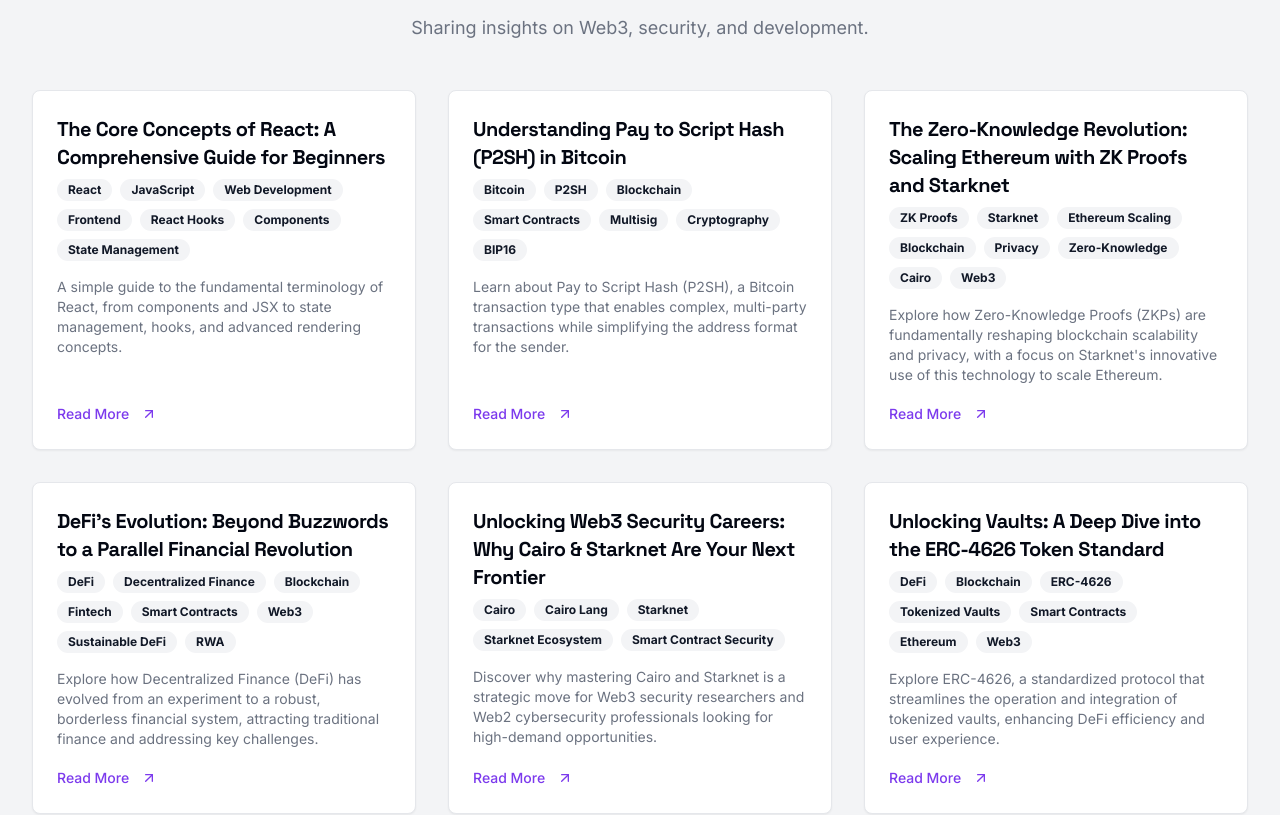
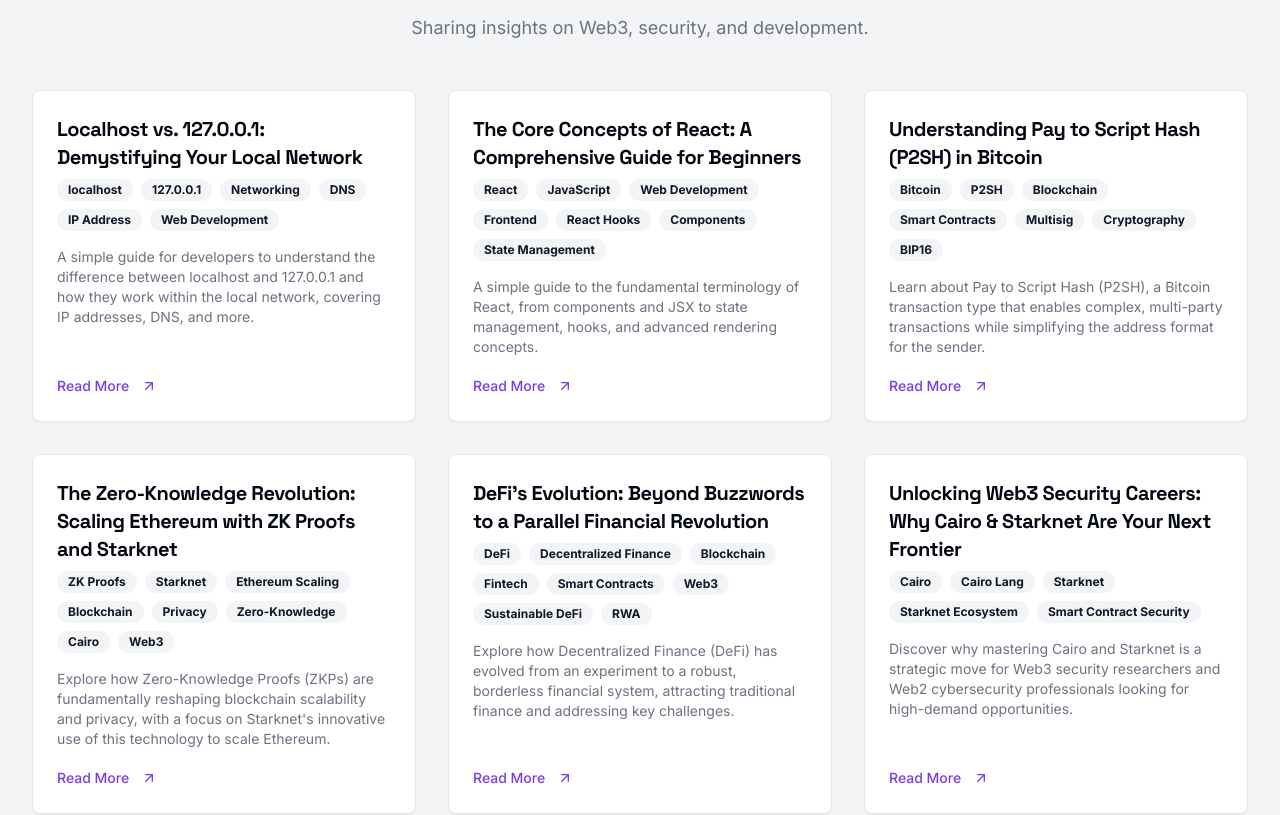
Before and after one commit to mishraji874/Portfolio, a Next.js app: page / in a window 1280 px wide. Shown: the part 8153-8968 px from the top of the page. Built offline with nearby package versions, Linux system fonts and the light colour scheme.

Commit message:
src/components/sections/blog.tsx localhost vs 27017 blog updated

```diff
--- a/src/components/sections/blog.tsx
+++ b/src/components/sections/blog.tsx
@@ -5,6 +5,20 @@
 import { ArrowUpRight, ArrowRight } from "lucide-react";
 
 const blogPosts = [
+  {
+    title: "Localhost vs. 127.0.0.1: Demystifying Your Local Network",
+    description:
+      "A simple guide for developers to understand the difference between localhost and 127.0.0.1 and how they work within the local network, covering IP addresses, DNS, and more.",
+    url: "https://markdown-memoirs.vercel.app/blogs/localhost-127-0-0-1-demystifying-your-local-network",
+    tags: [
+      "localhost",
+      "127.0.0.1",
+      "Networking",
+      "DNS",
+      "IP Address",
+      "Web Development",
+    ],
+  },
   {
     title: "The Core Concepts of React: A Comprehensive Guide for Beginners",
     description:
@@ -83,21 +97,6 @@
       "Smart Contract Security",
     ],
   },
-  {
-    title: "Unlocking Vaults: A Deep Dive into the ERC-4626 Token Standard",
-    description:
-      "Explore ERC-4626, a standardized protocol that streamlines the operation and integration of tokenized vaults, enhancing DeFi efficiency and user experience.",
-    url: "https://markdown-memoirs.vercel.app/blogs/erc-4626-vault-tokenization",
-    tags: [
-      "DeFi",
-      "Blockchain",
-      "ERC-4626",
-      "Tokenized Vaults",
-      "Smart Contracts",
-      "Ethereum",
-      "Web3",
-    ],
-  },
 ];
 
 export default function BlogSection() {
```
